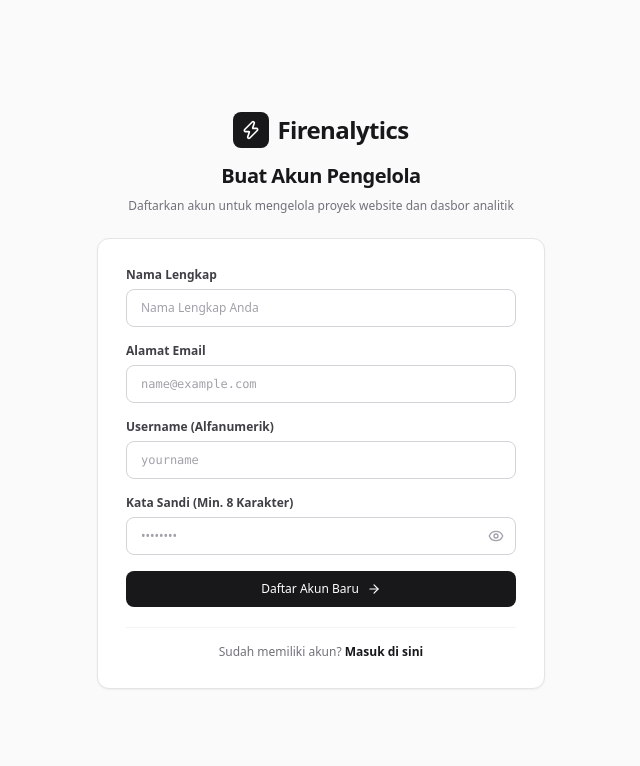
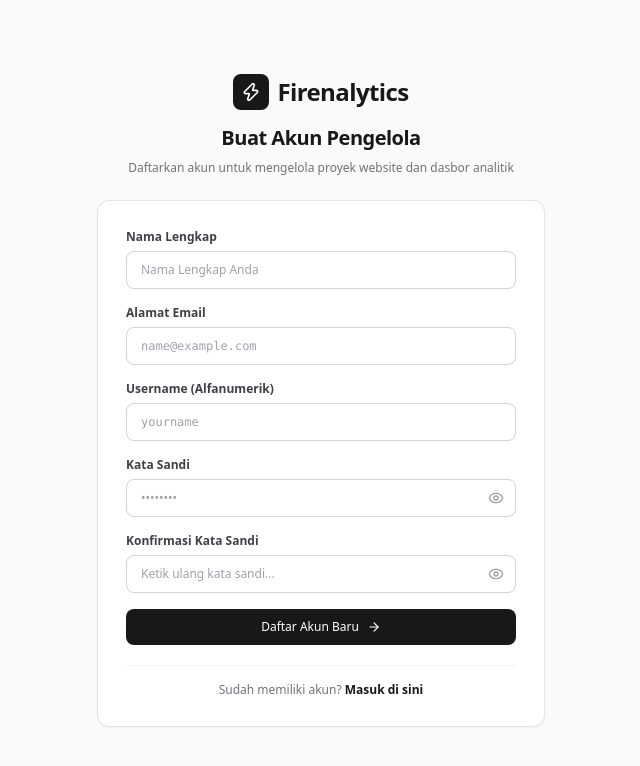
Before and after one commit to nakadaalpha/traffic-analytics, a Next.js app in the folder frontend/: page /register in a window 1280 px wide. Shown: the top 766 px of the page, without its empty margins (319-959 px from the left). Built offline with nearby package versions, Linux system fonts and the light colour scheme; no server answers.

Commit message:
feat(auth): add strong password criteria checklist and real-time password confirmation

```diff
--- a/frontend/src/app/register/page.tsx
+++ b/frontend/src/app/register/page.tsx
@@ -3,39 +3,74 @@
 import React, { useState, useMemo } from 'react';
 import Link from 'next/link';
 import { useRouter } from 'next/navigation';
-import { Zap, Eye, EyeOff, AlertCircle, ArrowRight, Loader2, CheckCircle2 } from 'lucide-react';
+import { Zap, Eye, EyeOff, AlertCircle, ArrowRight, Loader2, CheckCircle2, Check } from 'lucide-react';
 
 export default function RegisterPage() {
   const [name, setName] = useState('');
   const [email, setEmail] = useState('');
   const [username, setUsername] = useState('');
   const [password, setPassword] = useState('');
+  const [confirmPassword, setConfirmPassword] = useState('');
   const [showPassword, setShowPassword] = useState(false);
+  const [showConfirmPassword, setShowConfirmPassword] = useState(false);
   const [loading, setLoading] = useState(false);
   const [error, setError] = useState<string | null>(null);
 
   const router = useRouter();
 
+  // Evaluasi kriteria spesifik kata sandi
+  const passwordCriteria = useMemo(() => {
+    return {
+      minLength: password.length >= 8,
+      hasUpper: /[A-Z]/.test(password),
+      hasLower: /[a-z]/.test(password),
+      hasNumber: /[0-9]/.test(password),
+      hasSpecial: /[^A-Za-z0-9]/.test(password),
+    };
+  }, [password]);
+
+  // Syarat mutlak: seluruh kriteria wajib terpenuhi
+  const isPasswordStrong = useMemo(() => {
+    return (
+      passwordCriteria.minLength &&
+      passwordCriteria.hasUpper &&
+      passwordCriteria.hasLower &&
+      passwordCriteria.hasNumber &&
+      passwordCriteria.hasSpecial
+    );
+  }, [passwordCriteria]);
+
+  // Validasi kecocokan konfirmasi sandi
+  const isConfirmMatch = useMemo(() => {
+    if (!confirmPassword) return null;
+    return confirmPassword === password;
+  }, [password, confirmPassword]);
+
   // Meteran visual kekuatan kata sandi
   const passwordStrength = useMemo(() => {
     if (!password) return { score: 0, label: '', color: '' };
-    let score = 0;
-    if (password.length >= 8) score += 1;
-    if (/[A-Z]/.test(password)) score += 1;
-    if (/[0-9]/.test(password)) score += 1;
-    if (/[^A-Za-z0-9]/.test(password)) score += 1;
+    let count = 0;
+    if (passwordCriteria.minLength) count += 1;
+    if (passwordCriteria.hasUpper && passwordCriteria.hasLower) count += 1;
+    if (passwordCriteria.hasNumber) count += 1;
+    if (passwordCriteria.hasSpecial) count += 1;
 
-    if (score <= 1) return { score: 1, label: 'Lemah', color: 'bg-rose-500' };
-    if (score === 2 || score === 3) return { score: 2, label: 'Sedang', color: 'bg-amber-500' };
-    return { score: 3, label: 'Kuat', color: 'bg-emerald-600' };
-  }, [password]);
+    if (count <= 2) return { score: 1, label: 'Kurang Kuat', color: 'bg-rose-500' };
+    if (count === 3) return { score: 2, label: 'Cukup', color: 'bg-amber-500' };
+    return { score: 3, label: 'Sangat Kuat', color: 'bg-emerald-600' };
+  }, [password, passwordCriteria]);
 
   const handleRegister = async (e: React.FormEvent) => {
     e.preventDefault();
     setError(null);
 
-    if (password.length < 8) {
-      setError('Kata sandi harus minimal 8 karakter');
+    if (!isPasswordStrong) {
+      setError('Kata sandi harus minimal 8 karakter dan memuat huruf besar, huruf kecil, angka, serta simbol');
+      return;
+    }
+
+    if (password !== confirmPassword) {
+      setError('Konfirmasi kata sandi tidak cocok');
       return;
     }
 
@@ -137,7 +172,7 @@ export default function RegisterPage() {
 
             <div>
               <div className="flex items-center justify-between mb-1.5">
-                <label className="text-xs font-semibold text-zinc-700">Kata Sandi (Min. 8 Karakter)</label>
+                <label className="text-xs font-semibold text-zinc-700">Kata Sandi</label>
               </div>
               <div className="relative">
                 <input
@@ -160,7 +195,7 @@ export default function RegisterPage() {
 
               {/* Password strength meter */}
               {password && (
-                <div className="mt-2 space-y-1">
+                <div className="mt-2 space-y-1.5">
                   <div className="flex gap-1.5 h-1">
                     <div className={`flex-1 rounded-full ${passwordStrength.score >= 1 ? passwordStrength.color : 'bg-zinc-200'}`} />
                     <div className={`flex-1 rounded-full ${passwordStrength.score >= 2 ? passwordStrength.color : 'bg-zinc-200'}`} />
@@ -168,10 +203,81 @@ export default function RegisterPage() {
                   </div>
                   <div className="text-[10px] text-zinc-500 flex justify-between">
                     <span>Kekuatan kata sandi</span>
-                    <span className="font-medium text-zinc-700">{passwordStrength.label}</span>
+                    <span className="font-semibold text-zinc-700">{passwordStrength.label}</span>
+                  </div>
+
+                  {/* Checklist syarat kata sandi */}
+                  <div className="p-2.5 rounded-lg bg-zinc-50 border border-zinc-200 space-y-1.5 text-[11px] mt-1.5">
+                    <div className="font-semibold text-zinc-700 text-[10px] uppercase tracking-wider">
+                      Syarat Keamanan Kata Sandi:
+                    </div>
+                    <div className="grid grid-cols-1 sm:grid-cols-2 gap-1 text-zinc-600">
+                      <div className={`flex items-center gap-1.5 ${passwordCriteria.minLength ? 'text-emerald-700 font-medium' : 'text-zinc-400'}`}>
+                        <Check className={`w-3 h-3 ${passwordCriteria.minLength ? 'text-emerald-600' : 'text-zinc-300'}`} />
+                        <span>Min. 8 Karakter</span>
+                      </div>
+                      <div className={`flex items-center gap-1.5 ${passwordCriteria.hasUpper && passwordCriteria.hasLower ? 'text-emerald-700 font-medium' : 'text-zinc-400'}`}>
+                        <Check className={`w-3 h-3 ${passwordCriteria.hasUpper && passwordCriteria.hasLower ? 'text-emerald-600' : 'text-zinc-300'}`} />
+                        <span>Huruf Besar &amp; Kecil</span>
+                      </div>
+                      <div className={`flex items-center gap-1.5 ${passwordCriteria.hasNumber ? 'text-emerald-700 font-medium' : 'text-zinc-400'}`}>
+                        <Check className={`w-3 h-3 ${passwordCriteria.hasNumber ? 'text-emerald-600' : 'text-zinc-300'}`} />
+                        <span>Angka (0-9)</span>
+                      </div>
+                      <div className={`flex items-center gap-1.5 ${passwordCriteria.hasSpecial ? 'text-emerald-700 font-medium' : 'text-zinc-400'}`}>
+                        <Check className={`w-3 h-3 ${passwordCriteria.hasSpecial ? 'text-emerald-600' : 'text-zinc-300'}`} />
+                        <span>Simbol (@, #, $, %, dll)</span>
+                      </div>
+                    </div>
                   </div>
                 </div>
               )}
+            </div>
+
+            {/* Kolom Konfirmasi Kata Sandi */}
+            <div>
+              <div className="flex items-center justify-between mb-1.5">
+                <label className="text-xs font-semibold text-zinc-700">Konfirmasi Kata Sandi</label>
+                {confirmPassword && (
+                  <span className={`text-[10px] font-medium flex items-center gap-1 ${isConfirmMatch ? 'text-emerald-600' : 'text-rose-600'}`}>
+                    {isConfirmMatch ? (
+                      <>
+                        <CheckCircle2 className="w-3 h-3 text-emerald-600" />
+                        <span>Kata sandi cocok</span>
+                      </>
+                    ) : (
+                      <>
+                        <AlertCircle className="w-3 h-3 text-rose-500" />
+                        <span>Kata sandi belum cocok</span>
+                      </>
+                    )}
+                  </span>
+                )}
+              </div>
+              <div className="relative">
+                <input
+                  type={showConfirmPassword ? 'text' : 'password'}
+                  value={confirmPassword}
+                  onChange={(e) => setConfirmPassword(e.target.value)}
+                  placeholder="Ketik ulang kata sandi..."
+                  required
+                  className={`w-full bg-white border rounded-lg px-3.5 py-2.5 text-xs text-zinc-900 placeholder-zinc-400 focus:outline-none focus:ring-1 transition-colors pr-10 ${
+                    confirmPassword
+                      ? isConfirmMatch
+                        ? 'border-emerald-300 focus:border-emerald-600 focus:ring-emerald-600'
+                        : 'border-rose-300 focus:border-rose-600 focus:ring-rose-600'
+                      : 'border-zinc-300 focus:border-zinc-900 focus:ring-zinc-900'
+                  }`}
+                />
+                <button
+                  type="button"
+                  onClick={() => setShowConfirmPassword(!showConfirmPassword)}
+                  className="absolute right-3 top-1/2 -translate-y-1/2 text-zinc-400 hover:text-zinc-700 text-xs font-medium cursor-pointer"
+                  title={showConfirmPassword ? 'Sembunyikan sandi' : 'Tampilkan sandi'}
+                >
+                  {showConfirmPassword ? <EyeOff className="w-4 h-4" /> : <Eye className="w-4 h-4" />}
+                </button>
+              </div>
             </div>
 
             <button
```
Also changed, not shown: 1 other file (tests, documents, lock files or other folders).
